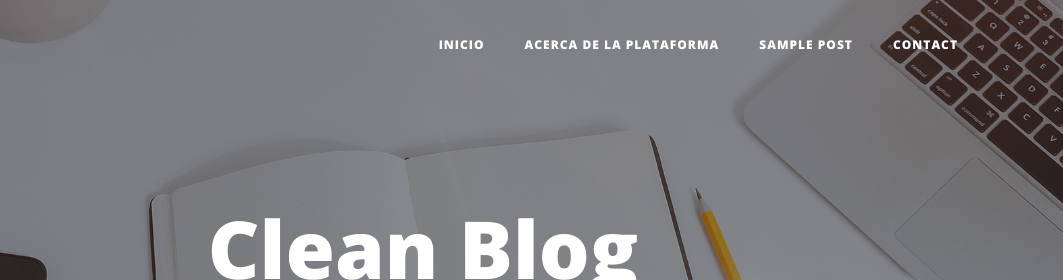
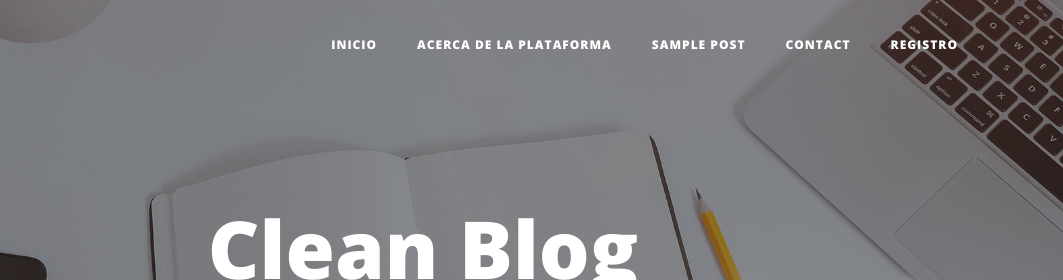
Before and after one commit to EmmanuelDiaz95/uniplataforma, a website: page index.html in a window 1280 px wide. Shown: the top 280 px of the page, 217-1280 px from the left. Drawn offline with nearby package versions, Linux system fonts and the light colour scheme.

Commit message:
Se agrega link de registro

```diff
--- a/index.html
+++ b/index.html
@@ -47,6 +47,10 @@
             <li class="nav-item">
               <a class="nav-link" href="contact.html">Contact</a>
             </li>
+          </li>
+          <li class="nav-item">
+            <a class="nav-link" href="registro.html">Registro</a>
+          </li>
           </ul>
         </div>
       </div>
```
